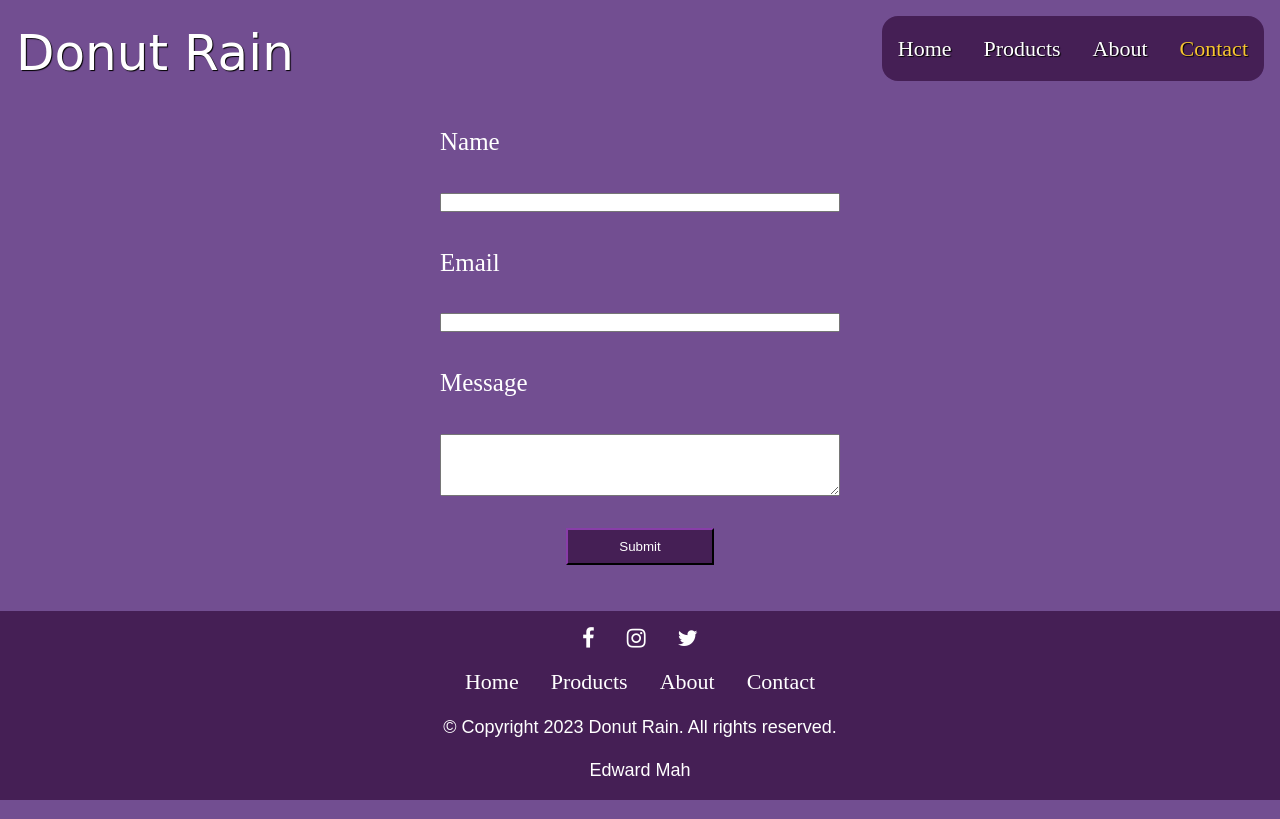
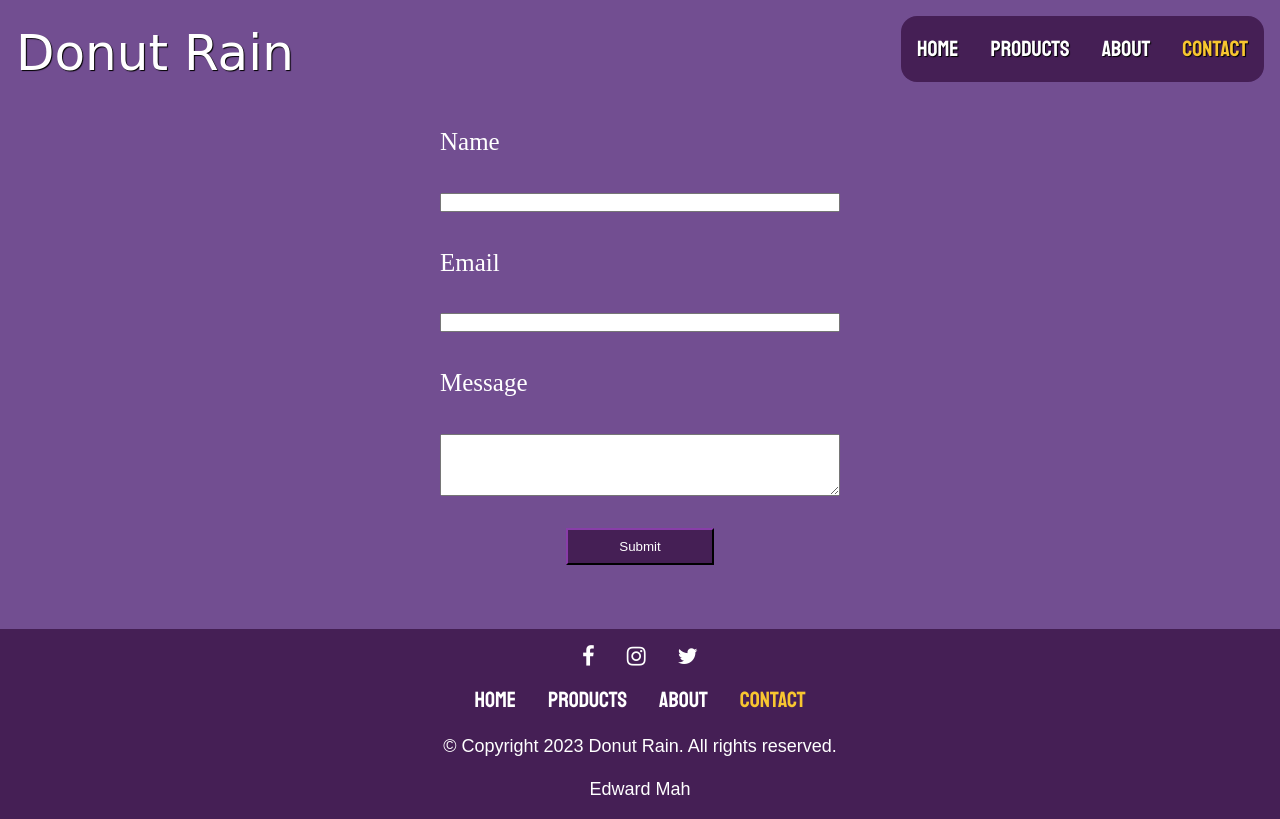
Before and after one commit to edwardm8/cpnt-260-a4, a website built with Vite: page src/contact.html in a window 1280 px wide. Built offline with nearby package versions, Linux system fonts and the light colour scheme; a web font is replaced by a local one.

Commit message:
refactor css

```diff
--- a/package.json
+++ b/package.json
@@ -3,7 +3,6 @@
   "private": true,
   "version": "0.0.0",
   "type": "module",
-
   "scripts": {
     "dev": "vite",
     "build": "vite build"
--- a/src/contact.html
+++ b/src/contact.html
@@ -17,6 +17,7 @@
   <script src="script.js"></script>
 </head>
 <body>
+  <div class="wrapper">
     <nav>
       <a href="index.html" class="logo">
         <span class="site-title">Donut Rain</span>
@@ -47,12 +48,13 @@
       </ul>
       <ul class="mini-nav">
         <li><a href="home.html">Home</a></li>
-      <li><a href="gallery.html" class="current">Products</a></li>
+        <li><a href="gallery.html">Products</a></li>
         <li><a href="#">About</a></li>
-      <li><a href="contact.html">Contact</a></li>
+        <li><a href="contact.html"  class="current">Contact</a></li>
       </ul>
       <p>© Copyright 2023 Donut Rain. All rights reserved.</p>
       <p>Edward Mah</p>
     </footer>
+  </div>
 </body>
 </html>
--- a/src/css/contact.css
+++ b/src/css/contact.css
@@ -2,13 +2,10 @@ form {
   margin: auto;
   display: flex;
   flex-direction: column;
-  width:40ch;
+
+  width: 40ch;
   gap: 2rem;
   padding: 1rem;
-}
-
-form label {
-  font-size: 25px;
 }
 
 button {
--- a/src/css/footer.css
+++ b/src/css/footer.css
@@ -4,29 +4,34 @@ i{
   color: white;
 }
 
+/*display flex for wrapper and sticky footer*/
+.wrapper{
+  display: flex;
+  flex-direction: column;
+  min-height: 100%;
+  box-sizing: border-box;
+}
+
+form{
+  flex-grow: 1;
+}
+
 footer {
   text-align: center;
   margin-top: 3rem;
-  left: 0;
-  bottom: 0;
-  width: 100%;
-  height:inherit;
-  background-color: #451F55;
-
-  position: relative;
-}
-
-.short{
-  text-align: center;
-
-  left: 0;
-  bottom: 0;
   width: 100%;
   background-color: #451F55;
 
-  position: absolute;
+  /*applies on contact page for sticky footer*/
+  flex-grow: 0;
+  flex-shrink: 0;
 }
 
+/*sticky footer*/
+nav {
+  flex-grow: 0;
+  flex-shrink: 0;
+}
 
 footer ul {
   display: flex;
@@ -37,11 +42,20 @@ footer p {
   padding-bottom:1rem;
 }
 
-.mini-nav a{
+i:hover {
+  color: #F8C630;
+}
+
+.mini-nav a {
   color: white;
   padding: 1rem;
   text-decoration: none;
 }
-.mini-nav{
+
+.mini-nav .current {
+  color:#F8C630;
+}
+
+.mini-nav {
   padding-bottom: 1rem;
 }
--- a/src/css/gallery.css
+++ b/src/css/gallery.css
@@ -24,6 +24,9 @@
   color: #451F55;
 }
 
+.gallery a:hover {
+  background-color: gainsboro;
+}
 .gallery h3 {
   text-align: center;
   text-decoration: none;
--- a/src/css/home.css
+++ b/src/css/home.css
@@ -5,7 +5,9 @@ header {
   align-items: center;
   justify-content: center;
 
+  /*hero image using background image and a gradient*/
   background-image: linear-gradient(25deg, rgba(255,0,0,0),rgba(127, 17, 224,.5)),url(../images/pileDonut.png);
+
 
   height: 100vh;
 
--- a/src/css/navigation.css
+++ b/src/css/navigation.css
@@ -18,10 +18,6 @@ nav ul {
   padding: 1rem;
 }
 
-.current {
-  color:#F8C630;
-}
-
 /*hide checkbox*/
 nav input {
   display: none;
@@ -38,7 +34,6 @@ input:checked + ul {
   display: flex;
 }
 
-/*nav link styling*/
 nav a {
   color: white;
 }
--- a/src/css/style.css
+++ b/src/css/style.css
@@ -5,13 +5,16 @@
   padding: 0;
 }
 
+html{
+  height: 100%;
+}
 
 body {
-
   background-color: #724E91;
   line-height: 1.5;
 
   width: 100%;
+  height: 100%;
 }
 
 /*universal button component styles*/
--- a/src/css/typography.css
+++ b/src/css/typography.css
@@ -1,48 +1,56 @@
-body{
+body {
   font-size: 20px;
   color: white;
 }
 
-h1{
+h1 {
   font-size: 90px;
   font-family: 'Staatliches', sans-serif;
 }
 
-h2{
+h2 {
   font-size: 38px;
 }
 
-h3{
+h3 {
   font-family: 'Staatliches', sans-serif;
 }
 
-p{
+a {
+  font-family: 'Staatliches', sans-serif;
+}
+
+p {
   font-size: 18px;
   font-family: 'Gabarito', sans-serif;
 }
 
-ul{
+ul {
   font-size: 22px;
   list-style-type: none;
 }
 
-nav a{
+nav a {
   text-decoration: none;
   text-shadow: 1px 1px 1px black;
 }
 
-.start{
+form label {
+  font-size: 25px;
+}
+
+.start {
   font-family: 'Sedgwick Ave Display', cursive;
   text-shadow: 1px 1px purple;
 }
 
-.logo{
+.logo {
   font-size: 50px;
   font-family: 'Sedgwick Ave Display', cursive;
   text-decoration: none;
 }
 
-.start p{
+.start p {
   padding: 1rem;
 
   font-size: 30px;
```
Also changed, not shown: src/home.html (+2 -2 lines), readme.md. Lines whose indentation alone changed are shown as unchanged.
